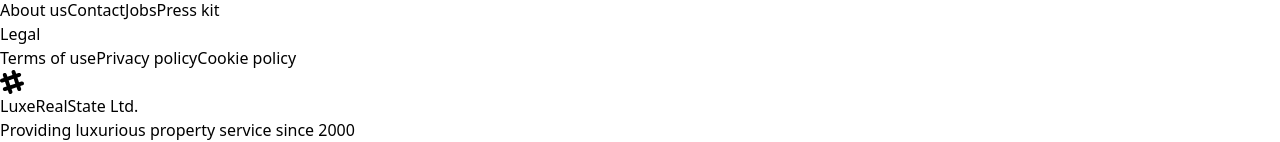
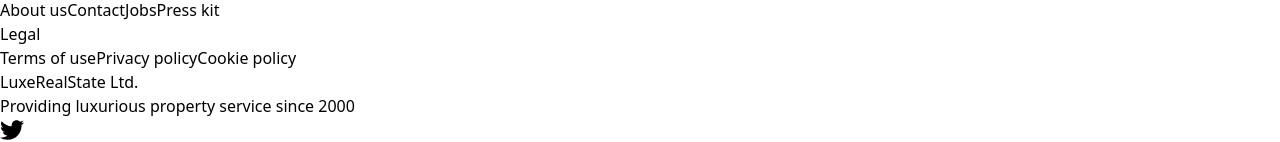
Before and after one commit to sakibpro2003/LuxeRealEstate, a React app: page /login in a window 1280 px wide. Shown: the part 1810-1952 px from the top of the page. Built offline with nearby package versions, Linux system fonts and the light colour scheme; no server answers; the HTML template or start-up script is replaced by a standard one; what @material-tailwind/html would draw is missing.

Commit message:
some improvement

```diff
--- a/src/Shared/Footer.jsx
+++ b/src/Shared/Footer.jsx
@@ -26,18 +26,8 @@
       </footer>
       <footer className="footer px-10 py-4 border-t bg-base-200 text-base-content border-base-300">
         <aside className="items-center grid-flow-col">
-          <svg
-            width="24"
-            height="24"
-            viewBox="0 0 24 24"
-            xmlns="http://www.w3.org/2000/svg"
-            fillRule="evenodd"
-            clipRule="evenodd"
-            className="fill-current"
-          >
-            <path d="M22.672 15.226l-2.432.811.841 2.515c.33 1.019-.209 2.127-1.23 2.456-1.15.325-2.148-.321-2.463-1.226l-.84-2.518-5.013 1.677.84 2.517c.391 1.203-.434 2.542-1.831 2.542-.88 0-1.601-.564-1.86-1.314l-.842-2.516-2.431.809c-1.135.328-2.145-.317-2.463-1.229-.329-1.018.211-2.127 1.231-2.456l2.432-.809-1.621-4.823-2.432.808c-1.355.384-2.558-.59-2.558-1.839 0-.817.509-1.582 1.327-1.846l2.433-.809-.842-2.515c-.33-1.02.211-2.129 1.232-2.458 1.02-.329 2.13.209 2.461 1.229l.842 2.515 5.011-1.677-.839-2.517c-.403-1.238.484-2.553 1.843-2.553.819 0 1.585.509 1.85 1.326l.841 2.517 2.431-.81c1.02-.33 2.131.211 2.461 1.229.332 1.018-.21 2.126-1.23 2.456l-2.433.809 1.622 4.823 2.433-.809c1.242-.401 2.557.484 2.557 1.838 0 .819-.51 1.583-1.328 1.847m-8.992-6.428l-5.01 1.675 1.619 4.828 5.011-1.674-1.62-4.829z"></path>
-          </svg>
-          <p>
+
+          <p className=" font-bold">
             LuxeRealState Ltd. <br />
             Providing luxurious property service since 2000
           </p>
```
